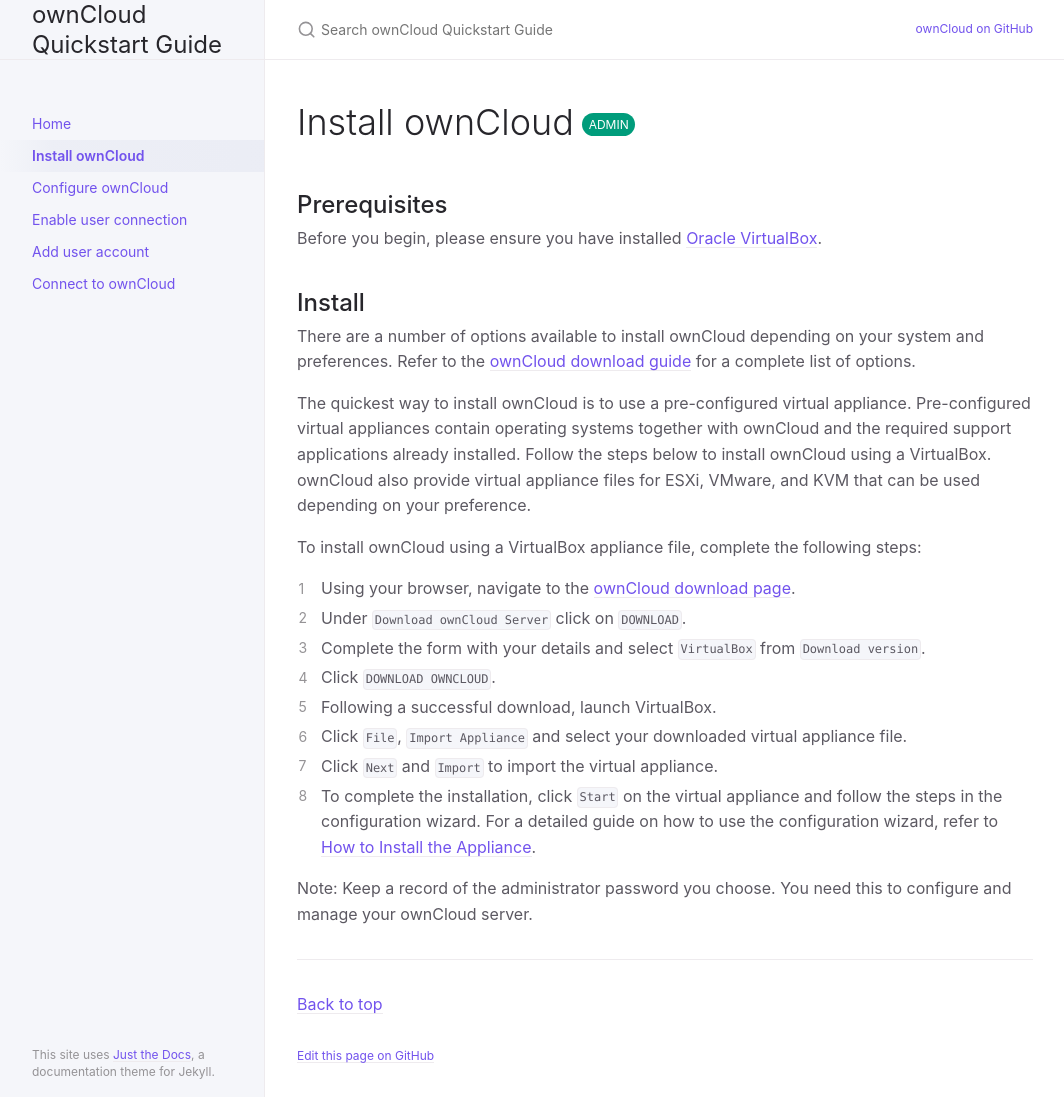
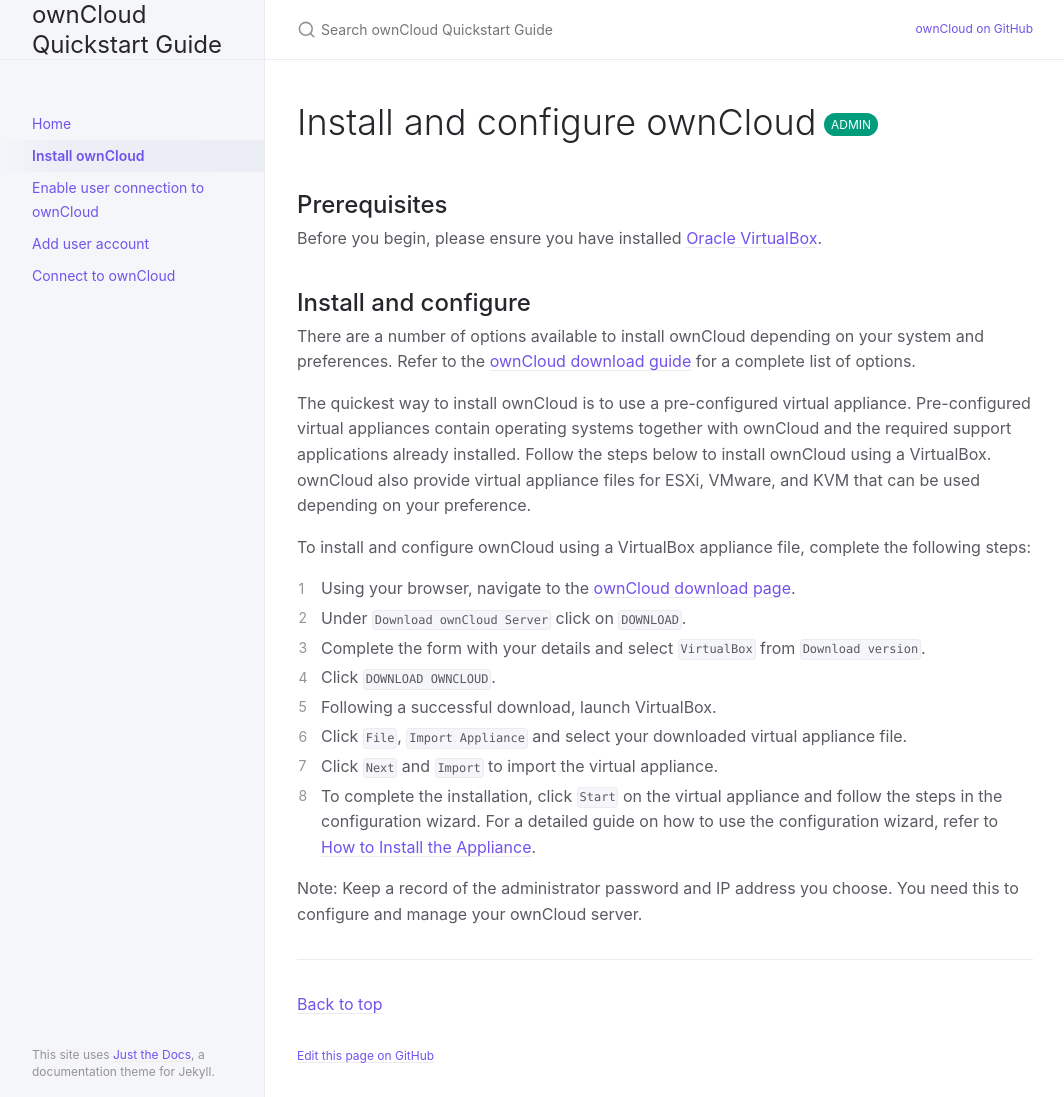
Before and after one commit to adriancollins/Owncloud_Quickstart, a Jekyll site: the page built from docs/install.md, in a window 1280 px wide and 1097 px high. Shown: the whole window, without its empty margins (107-1171 px from the left). Built offline with Jekyll 4.4.1, drawn with Linux system fonts in a browser that asks for light colours.

```diff
--- a/docs/enable_connection.md
+++ b/docs/enable_connection.md
@@ -1,6 +1,6 @@
 ---
 layout: default
-title: Enable user connection
+title: Enable user connection to ownCloud
 nav_order: 4
 ---
 
--- a/docs/install.md
+++ b/docs/install.md
@@ -4,7 +4,7 @@ title: Install ownCloud
 nav_order: 2
 ---
 
-# Install ownCloud
+# Install and configure ownCloud
 {: .d-inline-block }
 Admin
 {: .label .label-green }
@@ -12,13 +12,13 @@ Admin
 ## Prerequisites
 Before you begin, please ensure you have installed [Oracle VirtualBox](https://www.virtualbox.org/wiki/Downloads).
 
-## Install
+## Install and configure
 There are a number of options available to install ownCloud depending on your system and preferences. Refer to the [ownCloud download guide](https://owncloud.org/download/#owncloud-server) for a complete list of options.
 
 The quickest way to install ownCloud is to use a pre-configured virtual appliance. Pre-configured virtual appliances contain operating systems together with ownCloud and the required support applications already installed.
 Follow the steps below to install ownCloud using a VirtualBox. ownCloud also provide virtual appliance files for ESXi, VMware, and KVM that can be used depending on your preference.
 
-To install ownCloud using a VirtualBox appliance file, complete the following steps:
+To install and configure ownCloud using a VirtualBox appliance file, complete the following steps:
 1. Using your browser, navigate to the [ownCloud download page](https://owncloud.com/download/).
 2. Under `Download ownCloud Server` click on `DOWNLOAD`.
 3. Complete the form with your details and select `VirtualBox` from `Download version`.
@@ -28,4 +28,4 @@ To install ownCloud using a VirtualBox appliance file, complete the following st
 7. Click `Next` and `Import` to import the virtual appliance.
 6. To complete the installation, click `Start` on the virtual appliance and follow the steps in the configuration wizard. For a detailed guide on how to use the configuration wizard, refer to [How to Install the Appliance](https://doc.owncloud.org/server/10.4/admin_manual/appliance/installation/installation.html#configuration-wizard).
 
-Note: Keep a record of the administrator password you choose. You need this to configure and manage your ownCloud server.
+Note: Keep a record of the administrator password and IP address you choose. You need this to configure and manage your ownCloud server.
```
Also changed, not shown: CODE_OF_CONDUCT.md (deleted, +0 -46 lines), docs/add_user_account.md (+8 -0 lines), docs/configure.md (deleted, +0 -17 lines), index.md (+4 -1 lines), README.md, assets/images/OwnCloud_logo.svg (renamed from assets/images/OwnCloud_logo_and_wordmark.svg).
